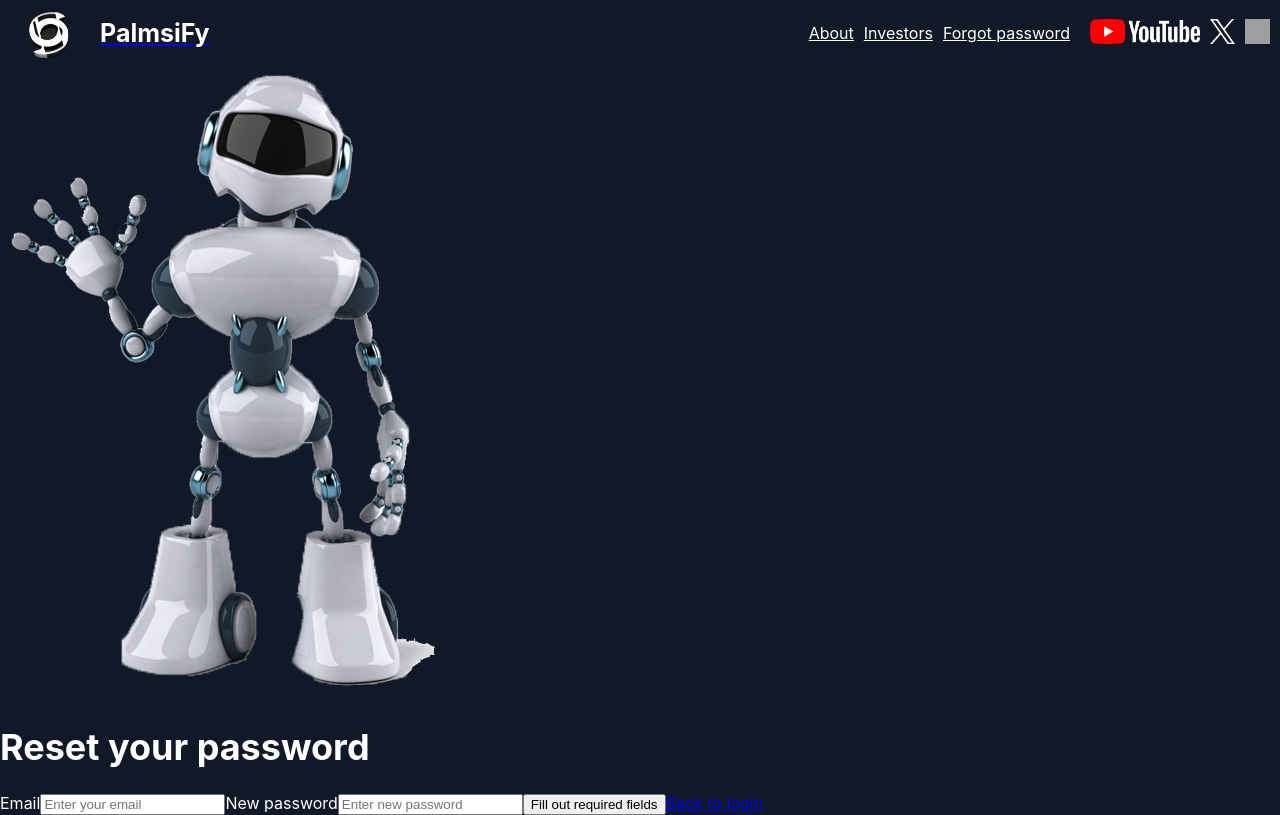
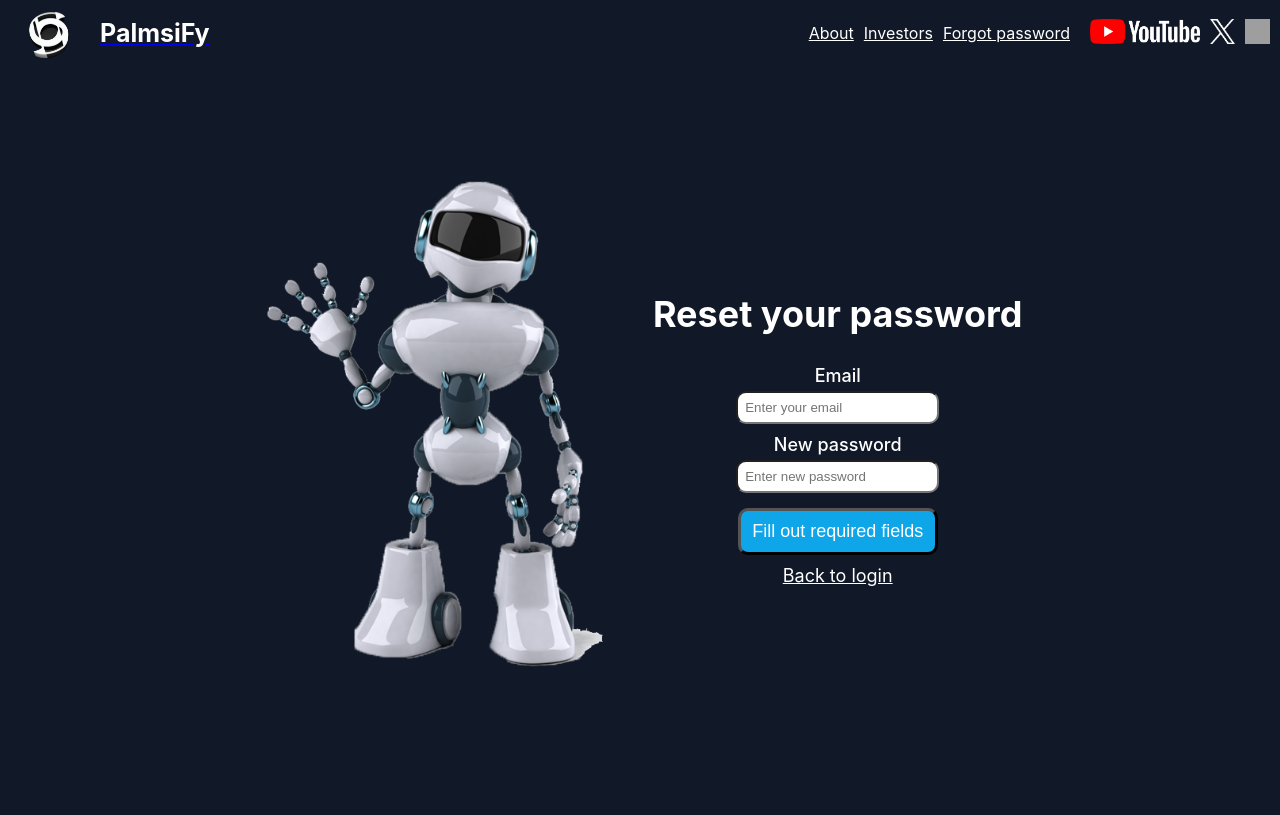
Before and after one commit to italianPalms/palmsiFy, a React (Vite) app: page /forgotPassword in a window 1280 px wide. Built offline with nearby package versions, Linux system fonts and the light colour scheme; no server answers; grey boxes are pictures that could not be loaded.

Commit message:
add styling for the forget password page

```diff
--- a/src/index.css
+++ b/src/index.css
@@ -57,7 +57,7 @@ h2 {
 }
 
 p {
-  font-size: 20px;
+  font-size: 18px;
   font-weight: bold;
 }
 
--- a/src/pages/forgot_password/ForgotPassword.jsx
+++ b/src/pages/forgot_password/ForgotPassword.jsx
@@ -66,16 +66,15 @@ export default function ForgotPassword () {
         <div>
             <Header />
         </div>
-        <div className="flex flex-row items-center justify-center">
-
+        <div className="login_signup-container">
             <div>
-                <img className="sm:w-80 md:w-80 lg:w-96" src={airbot} alt="Aitbot"></img>
+                <img className="login_signup-img" src={airbot} alt="Aitbot"></img>
             </div>
 
-            <div className="flex flex-col justify-center items-center min-h-screen">
-            <h1 className="text-5xl sm:text-3xl md:text-3xl lg:text-5xl font-semibold mb-3">Reset your password</h1>
-            <label className="mb-2 mt-2 font-semibold">Email</label>
-            <input className={`p-2 text-black rounded border-2 ${emailColor}`}
+            <div className="login_signup-content">
+                <h1>Reset your password</h1>
+                <label className="login_signup-label">Email</label>
+                <input className={`login_signup-input ${emailColor}`}
                     id="email"
                     type="email"
                     value={user.email}
@@ -83,10 +82,11 @@ export default function ForgotPassword () {
                     placeholder="Enter your email"
                     required>
                 </input>
-            {resetPasswordAttempted && emailBorderColor ? <p className="text-red-500">Email is required</p> : ""}
 
-            <label className="mb-2 mt-4 font-semibold">New password</label>
-            <input className={`p-2 text-black rounded border-2 mb-2 ${passwordColor}`}
+                {resetPasswordAttempted && emailBorderColor ? <p className="required-field">Email is required</p> : ""}
+
+                <label className="login_signup-label">New password</label>
+                <input className={`login_signup-input ${passwordColor}`}
                     id="password"
                     type="password"
                     value={user.password}
@@ -95,18 +95,18 @@ export default function ForgotPassword () {
                     placeholder="Enter new password"
                     required>
                 </input>
-            {resetPasswordAttempted && passwordBorderColor ? <p className="text-red-500">New password is required</p> : ""}
 
-            <button className={`border-2 p-2 w-48 mt-6 mb-3 ${buttonColor}`}
+                {resetPasswordAttempted && passwordBorderColor ? <p className="required-field">New password is required</p> : ""}
+
+                <button className={`login_signup-btn ${buttonColor}`}
                 onClick={resetPassword}
                 >{buttonDisabled ? "Fill out required fields": "Reset password"}</button>
 
-            <a href="/login" className="p-2 font-medium text-base">Back to login</a>
+                <a href="/login" className="login_signup-link">Back to login</a>
 
-            {resetPasswordAttempted && emailBorderColor || passwordBorderColor ? <h2 className="text-2xl text-red-300">Please fill out all required fields</h2> : ""}
+                {resetPasswordAttempted && emailBorderColor || passwordBorderColor ? <h2 className="login_signup-error">Please fill out all required fields</h2> : ""}
             </div>
         </div>
         </>
     )
-
 }
```
Lines whose indentation alone changed are shown as unchanged.
